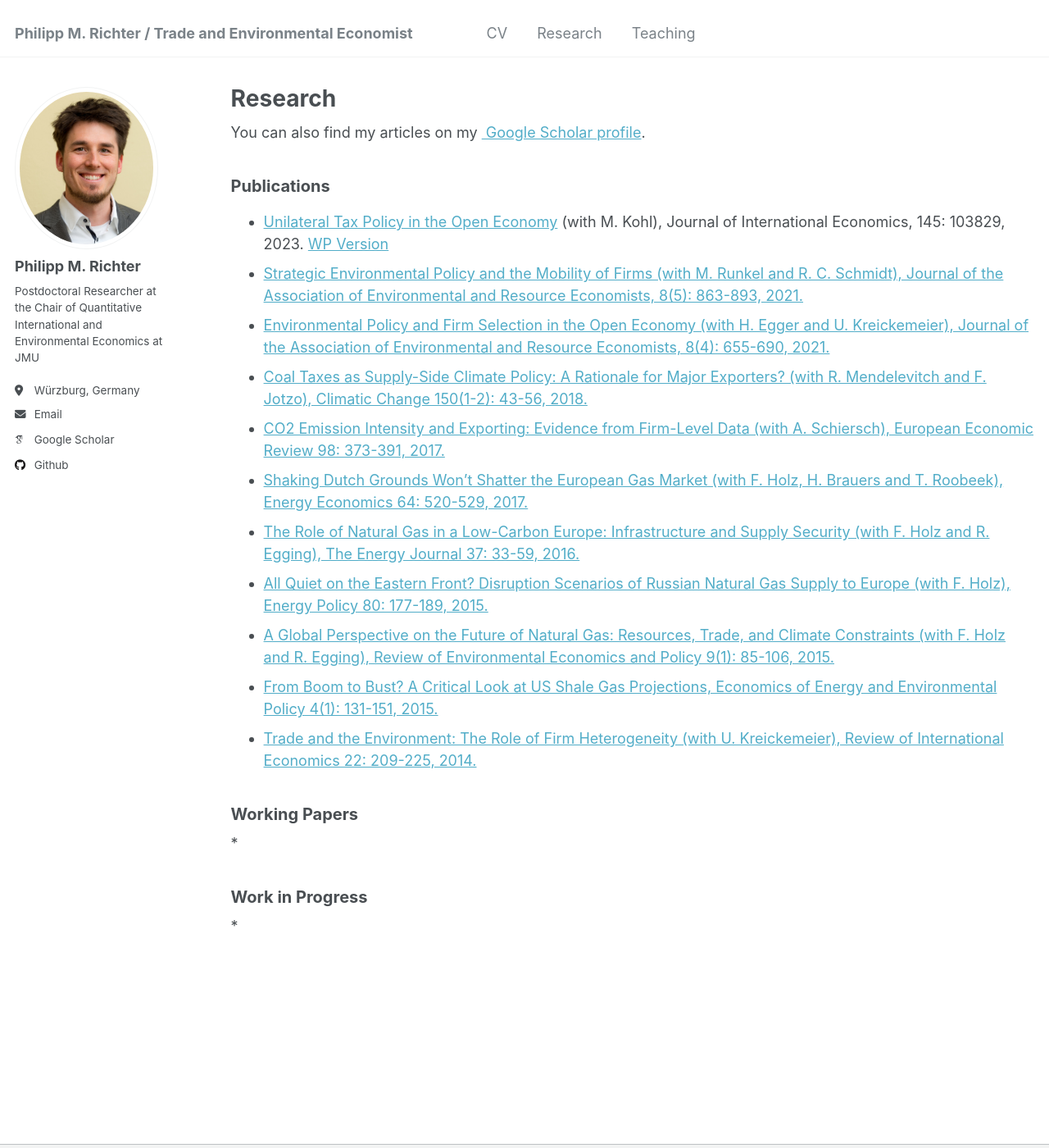
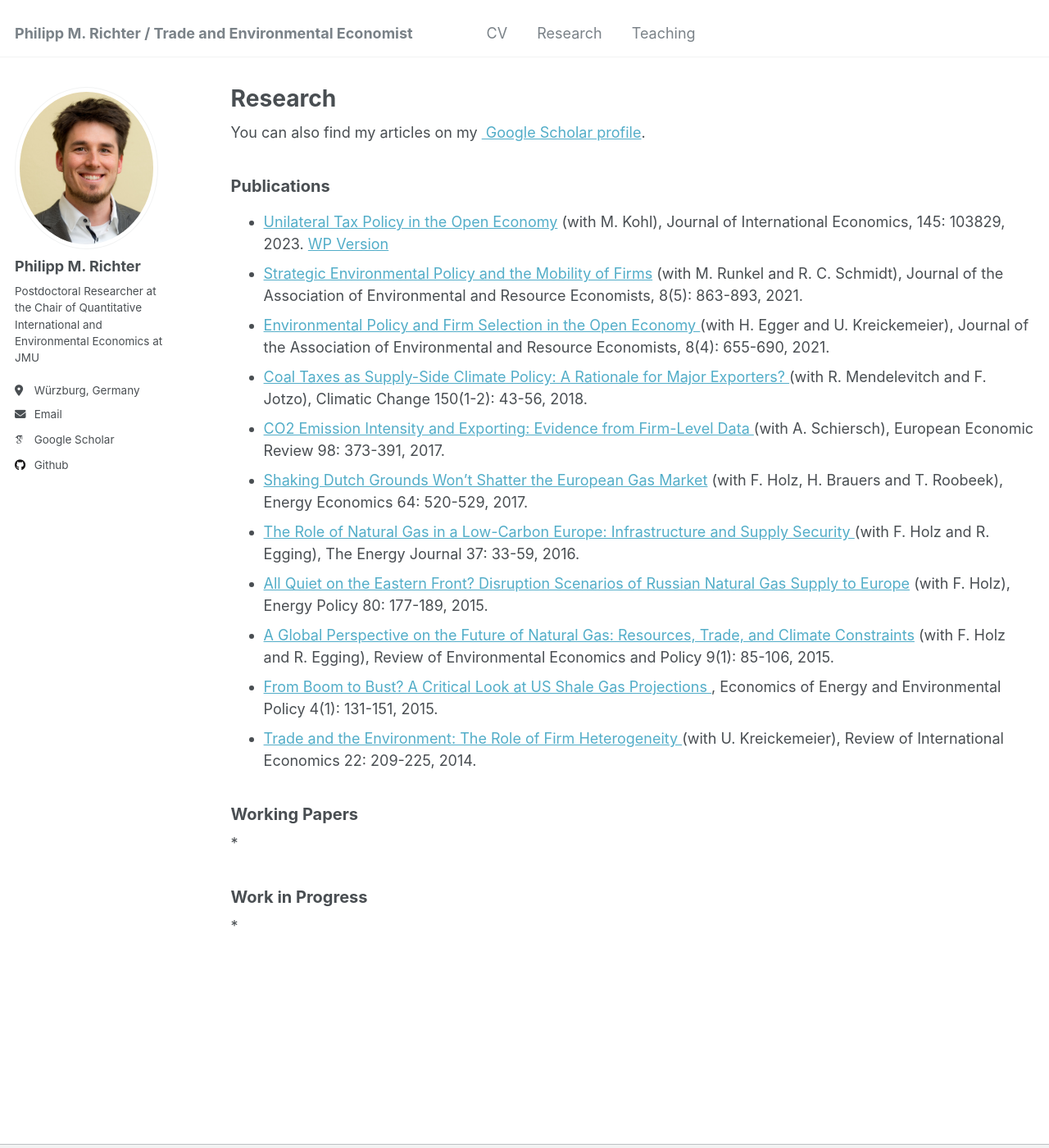
Before and after one commit to PhMRichter/PhMRichter.github.io, a Jekyll site: the page built from _pages/research.html, in a window 1280 px wide and 1400 px high. Shown: the whole window at 82% size. Built offline with Jekyll 4.4.1, drawn with Linux system fonts in a browser that asks for light colours; some web fonts are replaced; part of the change alters nothing that is shown.

```diff
--- a/_pages/research.html
+++ b/_pages/research.html
@@ -20,53 +20,52 @@ author_profile: true
   </li>
   <li>
     <a href="URL_to_Journal_Article_2" target="_blank">
-      Strategic Environmental Policy and the Mobility of Firms (with M. Runkel and R. C. Schmidt), Journal of the Association of Environmental and Resource Economists, 8(5): 863-893, 2021.
-    </a>
+      Strategic Environmental Policy and the Mobility of Firms</a>
+      (with M. Runkel and R. C. Schmidt), Journal of the Association of Environmental and Resource Economists, 8(5): 863-893, 2021.
    </li>
   <li>
     <a href="URL_to_Journal_Article_3" target="_blank">
-      Environmental Policy and Firm Selection in the Open Economy (with H. Egger and U. Kreickemeier), Journal of the Association of Environmental and Resource Economists, 8(4): 655-690, 2021.
-    </a>
+      Environmental Policy and Firm Selection in the Open Economy  </a>
+      (with H. Egger and U. Kreickemeier), Journal of the Association of Environmental and Resource Economists, 8(4): 655-690, 2021.
    </li>
   <li>
     <a href="URL_to_Journal_Article_4" target="_blank">
-      Coal Taxes as Supply-Side Climate Policy: A Rationale for Major Exporters? (with R. Mendelevitch and F. Jotzo), Climatic Change 150(1-2): 43-56, 2018.
-    </a>
+      Coal Taxes as Supply-Side Climate Policy: A Rationale for Major Exporters? </a>
+      (with R. Mendelevitch and F. Jotzo), Climatic Change 150(1-2): 43-56, 2018.
    </li>
   <li>
     <a href="URL_to_Journal_Article_5" target="_blank">
-      CO2 Emission Intensity and Exporting: Evidence from Firm-Level Data (with A. Schiersch), European Economic Review 98: 373-391, 2017.
-    </a>
+      CO2 Emission Intensity and Exporting: Evidence from Firm-Level Data </a>
+      (with A. Schiersch), European Economic Review 98: 373-391, 2017.
     </li>
   <li>
     <a href="URL_to_Journal_Article_6" target="_blank">
-      Shaking Dutch Grounds Won’t Shatter the European Gas Market (with F. Holz, H. Brauers and T. Roobeek), Energy Economics 64: 520-529, 2017.
-    </a>
+      Shaking Dutch Grounds Won’t Shatter the European Gas Market</a>
+      (with F. Holz, H. Brauers and T. Roobeek), Energy Economics 64: 520-529, 2017.
      </li>
   <li>
     <a href="URL_to_Journal_Article_7" target="_blank">
-      The Role of Natural Gas in a Low-Carbon Europe: Infrastructure and Supply Security (with F. Holz and R. Egging), The Energy Journal 37: 33-59, 2016.
-    </a>
+      The Role of Natural Gas in a Low-Carbon Europe: Infrastructure and Supply Security </a>
+      (with F. Holz and R. Egging), The Energy Journal 37: 33-59, 2016.
    </li>
   <li>
     <a href="URL_to_Journal_Article_8" target="_blank">
-      All Quiet on the Eastern Front? Disruption Scenarios of Russian Natural Gas Supply to Europe (with F. Holz), Energy Policy 80: 177-189, 2015.
-    </a>
+      All Quiet on the Eastern Front? Disruption Scenarios of Russian Natural Gas Supply to Europe</a>
+      (with F. Holz), Energy Policy 80: 177-189, 2015.
     </li>
   <li>
     <a href="URL_to_Journal_Article_9" target="_blank">
-      A Global Perspective on the Future of Natural Gas: Resources, Trade, and Climate Constraints (with F. Holz and R. Egging), Review of Environmental Economics and Policy 9(1): 85-106, 2015.
-    </a>
+      A Global Perspective on the Future of Natural Gas: Resources, Trade, and Climate Constraints</a>
+      (with F. Holz and R. Egging), Review of Environmental Economics and Policy 9(1): 85-106, 2015.
     </li>
   <li>
     <a href="URL_to_Journal_Article_10" target="_blank">
-      From Boom to Bust? A Critical Look at US Shale Gas Projections, Economics of Energy and Environmental Policy 4(1): 131-151, 2015.
-    </a>
+      From Boom to Bust? A Critical Look at US Shale Gas Projections  </a>, Economics of Energy and Environmental Policy 4(1): 131-151, 2015.
   </li>
   <li>
     <a href="URL_to_Journal_Article_11" target="_blank">
-      Trade and the Environment: The Role of Firm Heterogeneity (with U. Kreickemeier), Review of International Economics 22: 209-225, 2014.
-    </a>
+      Trade and the Environment: The Role of Firm Heterogeneity  </a>
+      (with U. Kreickemeier), Review of International Economics 22: 209-225, 2014.
   </li>
 </ul>
 
```
Lines whose indentation alone changed are shown as unchanged.
